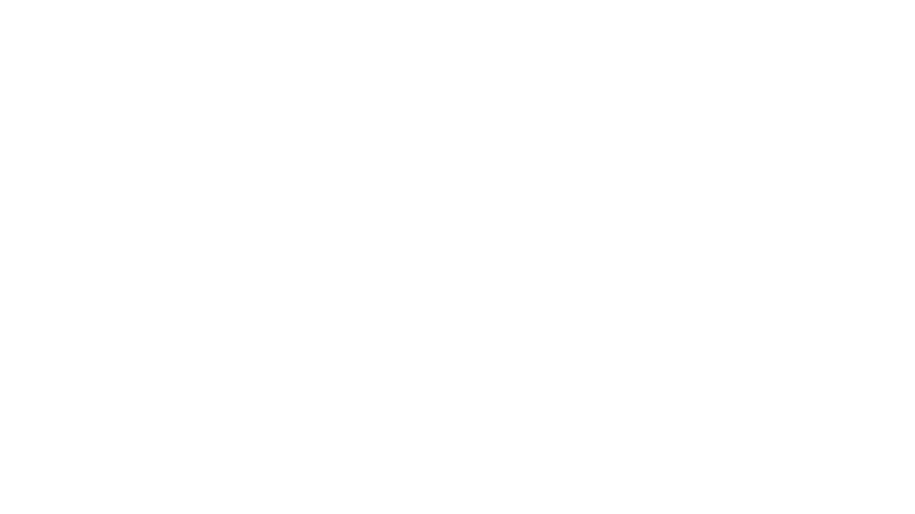
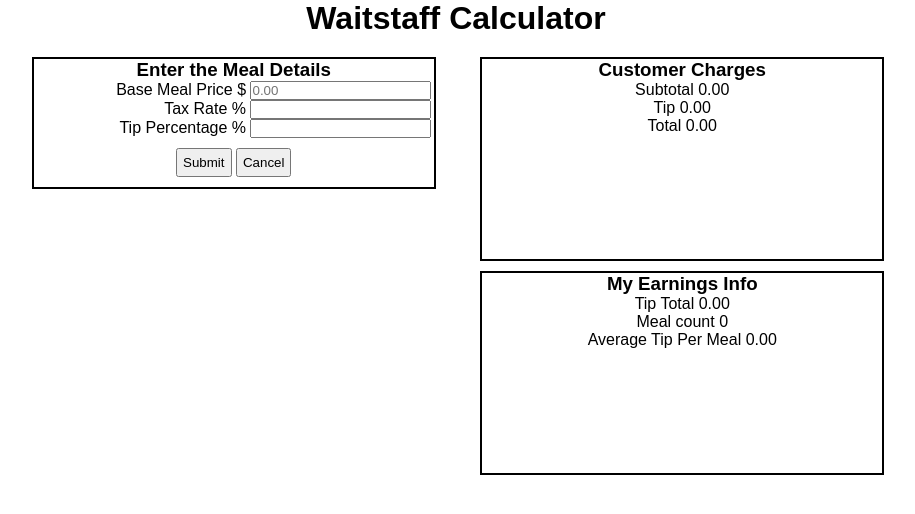
Before and after one commit to michaelromero09/waitstaff-calculator, a plain HTML site: page index.html in a window 1280 px wide. Shown: the whole page, without its empty margins (184-1099 px from the left). Drawn offline with nearby package versions, Linux system fonts and the light colour scheme.

Commit message:
Added most functionality

```diff
--- a/index.css
+++ b/index.css
@@ -0,0 +1,48 @@
+* {
+  margin: 0;
+  padding: 0;
+  font-family: arial;
+}
+
+body {
+  text-align: center;
+}
+
+header {
+  text-align: center;
+}
+
+main {
+  display: inline-block;
+  width: 980px;
+}
+
+.column {
+  width: 400px;
+  margin: 20px;
+  vertical-align: top;
+  text-align: center;
+  display: inline-block;
+}
+
+.left-column {
+  border: 2px solid black;
+}
+
+button, input[type="text"] {
+  margin: 10px 0px;
+  padding: 5px;
+}
+
+label {
+  width: 210px;
+  display: inline-block;
+  text-align: right;
+}
+
+.customer-charges, .my-earnings-info {
+  margin-bottom: 10px;
+  height: 200px;
+  width: 100%;
+  border: 2px solid black;
+}
--- a/index.html
+++ b/index.html
@@ -8,6 +8,33 @@
   <link rel="stylesheet" href="index.css" type="text/css">
 </head>
 <body>
-
+    <header>
+      <h1>Waitstaff Calculator</h1>
+    </header>
+    <main>
+      <div class="left-column column">
+        <h3>Enter the Meal Details</h3>
+        <form action="" method="get">
+          <label for="meal-price">Base Meal Price $</label>
+          <input type="number" name="meal-price" class="meal-price" placeholder="0.00">
+          <label for="tax-rate">Tax Rate %</label>
+          <input type="number" name="tax-rate" class="tax-rate">
+          <label for="tip-rate">Tip Percentage %</label>
+          <input type="number" name="tip-rate" class="tip-rate">
+          <button class="submit-button" type="submit">Submit</button>
+          <button class="cancel-button" type="submit">Cancel</button>
+        </form>
+      </div>
+      <div class="right-column column">
+        <div class="customer-charges">
+        </div>
+        <div class="my-earnings-info">
+        </div>
+      </div>
+      <footer></footer>
+    </main>
+    <script type="text/javascript" src="//cdnjs.cloudflare.com/ajax/libs/cuid/1.3.8/browser-cuid.min.js"></script>
+    <script src="//code.jquery.com/jquery.min.js"></script>
+    <script type="text/javascript" src="index.js"></script>
 </body>
 </html>
--- a/index.js
+++ b/index.js
@@ -0,0 +1,74 @@
+'use strict';
+
+let STORE = {
+  tipTotal: 0,
+  mealCount: 0,
+  subtotal: 0,
+  tip: 0
+};
+
+function renderCustomerCharge() {
+  console.log('Rendering customer charge');
+  $('.customer-charges').html(`
+    <h3>Customer Charges</h3>
+    <p>Subtotal <span class="subtotal">${STORE.subtotal.toFixed(2)}</span></p>
+    <p>Tip <span class="tip">${STORE.tip.toFixed(2)}</span></p>
+    <p>Total <span class="total">${(STORE.subtotal + STORE.tip).toFixed(2)}</span></p>
+  `);
+}
+
+function renderMyEarnings() {
+  console.log('Rendering customer charge');
+  $('.my-earnings-info').html(`
+    <h3>My Earnings Info</h3>
+    <p>Tip Total <span class="tip-total">${STORE.tipTotal.toFixed(2)}</span></p>
+    <p>Meal count <span class="meal-count">${STORE.mealCount}</span></p>
+    <p>Average Tip Per Meal <span class="avg-tip">${STORE.mealCount ? (STORE.tipTotal / STORE.mealCount).toFixed(2) : (0).toFixed(2)}</span></p>
+  `);
+}
+
+function handleSubmit(price, taxRate, tipRate) {
+  console.log('Calculating');
+  STORE.subtotal = price + price * (taxRate / 100);
+  STORE.tip = price * (tipRate / 100);
+  STORE.mealCount = STORE.mealCount + 1;
+  STORE.tipTotal = STORE.tipTotal + STORE.tip;
+  renderCustomerCharge();
+  renderMyEarnings();
+}
+
+function handleSubmitButtonClick() {
+  $('form').on('click', '.submit-button', (e) => {
+    e.preventDefault();
+    console.log('Submitting form');
+    const mealPrice = parseInt($('.meal-price').val());
+    const taxRate = parseInt($('.tax-rate').val());
+    const tipRate = parseInt($('.tip-rate').val());
+    handleSubmit(mealPrice, taxRate, tipRate);
+    clearForm();
+  });
+}
+
+function handleCancelButtonClick() {
+  $('form').on('click', '.cancel-button', (e) => {
+    e.preventDefault();
+    console.log('Clearing form');
+    clearForm();
+  });
+}
+
+function clearForm() {
+  $('.meal-price').val('');
+  $('.tax-rate').val('');
+  $('.tip-rate').val('');
+}
+
+function main() {
+  console.log('Page Loaded');
+  renderCustomerCharge();
+  renderMyEarnings();
+  handleSubmitButtonClick();
+  handleCancelButtonClick();
+}
+
+$(main);
```
